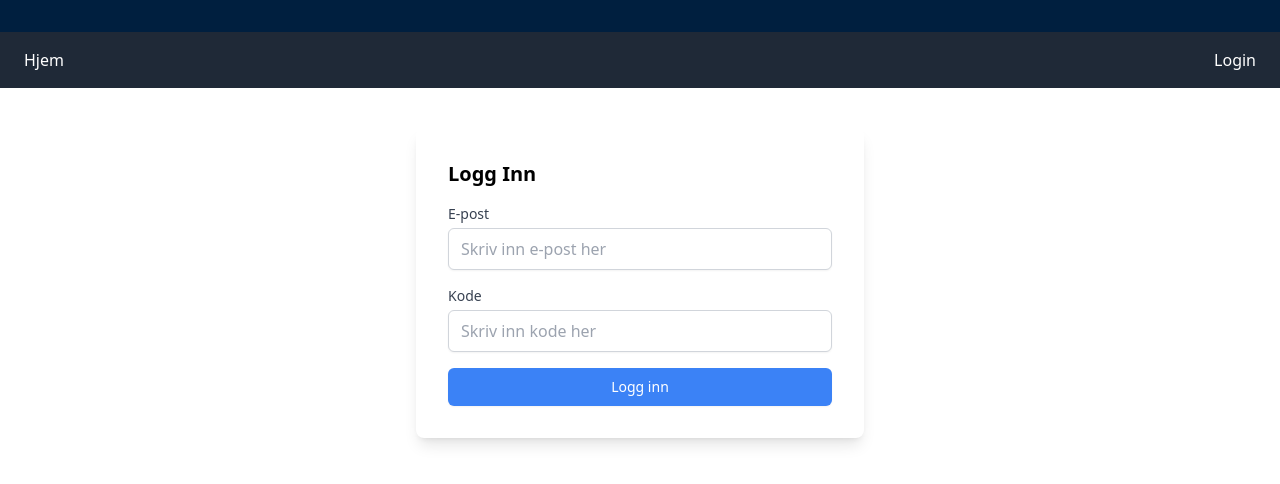
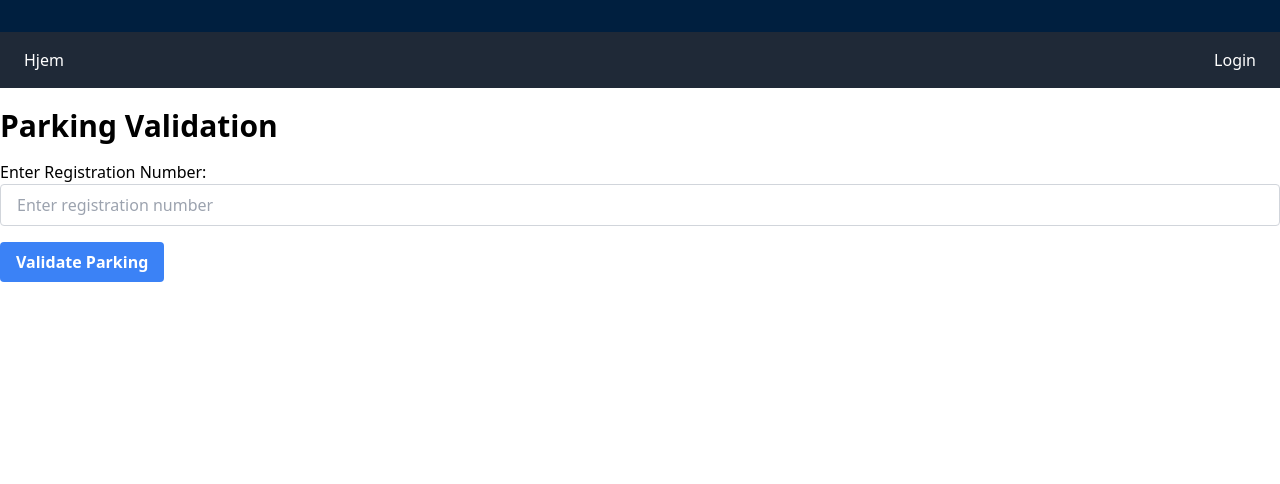
Before and after one commit to Sopra-Project/Frontend, a React (Create React App) app: page /validate in a window 1280 px wide. Before the commit this address led to /login. Shown: the top 484 px of the page. Built offline with nearby package versions, Linux system fonts and the light colour scheme; no server answers.

Commit message:
Validate parking

```diff
--- a/src/App.tsx
+++ b/src/App.tsx
@@ -7,6 +7,7 @@ import AuthContextProvider from './contexts/AuthContext';
 import Nav from './Components/Nav';
 import Dashboard from './Components/dashboard/Dashboard';
 import {SuperAdminDashboard} from "./Components/superadminDashboard/SuperAdminDashboard";
+import ParkingValidation from "./Components/ValidateParking";
 
 function App() {
 
@@ -20,6 +21,7 @@ function App() {
                     <Route path="/login" element={<Login/>}/>
                     <Route path="/dashboard" element={<Dashboard/>}/>
                     <Route path="/superadmin" element={<SuperAdminDashboard/>}/>
+                    <Route path="/validate" element={<ParkingValidation/>}/>
                 </Routes>
             </AuthContextProvider>
         </Router>
--- /dev/null
+++ b/src/Components/ValidateParking.tsx
@@ -0,0 +1,54 @@
+import React, {useState} from 'react';
+import InspectorService from "../services/InspectorService";
+
+const ParkingValidation = () => {
+    const [registrationNumber, setRegistrationNumber] = useState('');
+    const [error, setError] = useState<string | null>(null);
+    const [message, setMessage] = useState<string | null>(null);
+
+    const handleValidation = async () => {
+        setError(null);
+        setMessage(null);
+        await InspectorService.isParkingValid(registrationNumber).then((data) => {
+            if (data.valid) {
+                setMessage(data.message + " with " + data.minutesLeft + " minutes left.");
+            } else {
+                setError("Parking is not valid");
+            }
+        })
+    };
+
+    return (
+        <div className="container mx-auto mt-5">
+            <h1 className="text-3xl font-bold">Parking Validation</h1>
+            <div className="mt-4">
+                <label className="block">Enter Registration Number:</label>
+                <input
+                    type="text"
+                    className="block border border-gray-300 rounded px-4 py-2 w-full"
+                    placeholder="Enter registration number"
+                    value={registrationNumber}
+                    onChange={(e) => setRegistrationNumber(e.target.value)}
+                />
+            </div>
+            <button
+                className="mt-4 bg-blue-500 hover:bg-blue-700 text-white font-bold py-2 px-4 rounded"
+                onClick={handleValidation}
+            >
+                Validate Parking
+            </button>
+            {error && (
+                <div className="mt-4 bg-red-100 border border-red-400 text-red-700 px-4 py-3 rounded">
+                    {error}
+                </div>
+            )}
+            {message && (
+                <div className="mt-4 bg-green-100 border border-green-400 text-green-700 px-4 py-3 rounded">
+                    {message}
+                </div>
+            )}
+        </div>
+    );
+};
+
+export default ParkingValidation;
--- a/src/contexts/AuthContext.tsx
+++ b/src/contexts/AuthContext.tsx
@@ -38,6 +38,9 @@ const AuthContextProvider = (props: Props) => {
     const navigate = useNavigate();
 
     useEffect(() => {
+        if (window.location.pathname === "/validate") {
+            return
+        }
         const token = localStorage.getItem('token')
         if (!token) {
             navigate('/login')
--- /dev/null
+++ b/src/services/InspectorService.ts
@@ -0,0 +1,22 @@
+import {API_URL} from "../utils/SystemVars";
+
+type InspectorService = {
+    isParkingValid: (registrationNumber: string) => Promise<any>;
+}
+
+const API = API_URL + '/api/inspector';
+
+const InspectorService: InspectorService = {
+    isParkingValid: async (registrationNumber: string) => {
+        return await fetch(API + '/validate/car/' + registrationNumber, {
+            method: 'GET',
+            headers: {
+                'Content-Type': 'application/json',
+            }
+        }).then((response) => {
+            return response.json();
+        });
+    }
+}
+
+export default InspectorService;
--- a/src/services/ParkingService.tsx
+++ b/src/services/ParkingService.ts
@@ -1,5 +1,4 @@
 import {FetchHelper} from '../utils/FetchHelper';
-import isDev from "../utils/DevDetect";
 import {API_URL} from "../utils/SystemVars";
 
 
```
